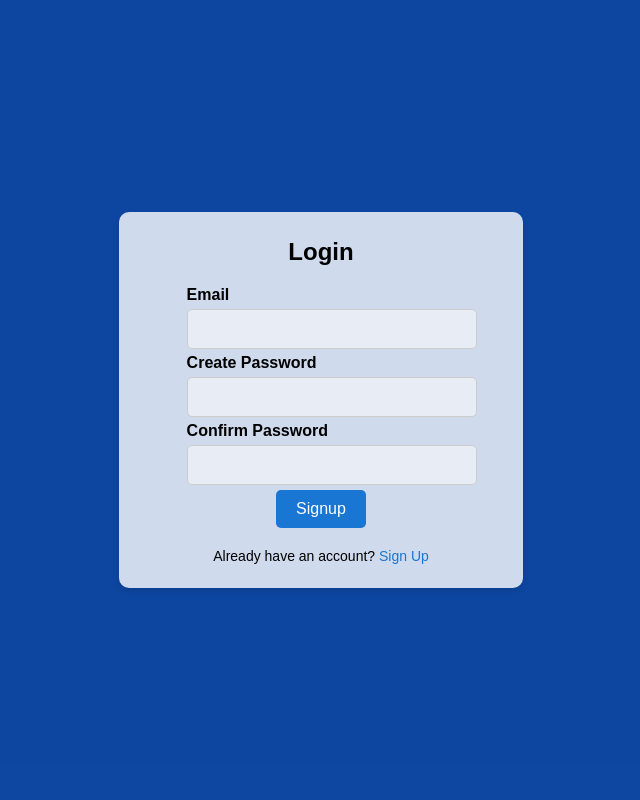
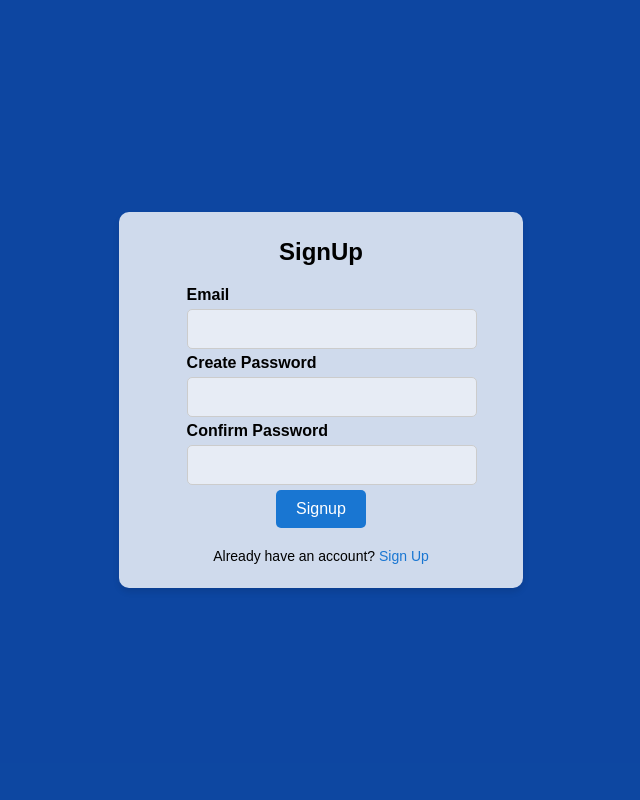
Before and after one commit to Ghanashyam-Bhat/energy-management, a Python web app: template authentication/templates/signup_page.html in a window 1280 px wide. Shown: the whole page, without its empty margins (319-959 px from the left). Run offline with Jinja, Linux system fonts and the light colour scheme; the template is opened without the code that fills it, so the values that code supplies are empty.

Commit message:
title change

```diff
--- a/authentication/templates/signup_page.html
+++ b/authentication/templates/signup_page.html
@@ -95,7 +95,7 @@
     <div class="background">
         <div class="container">
             <form action="/auth/signup/" method="POST" class="form-class">
-                <h1>Login</h1>
+                <h1>SignUp</h1>
                 <div class="input-container">
                     <label for="email">Email</label>
                     <input type="email" id="email" name="email" required>
```
